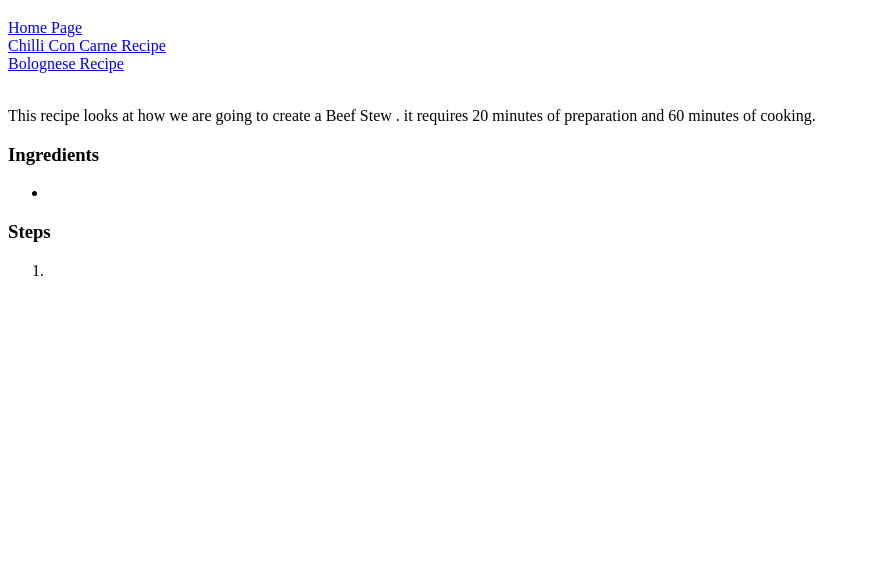
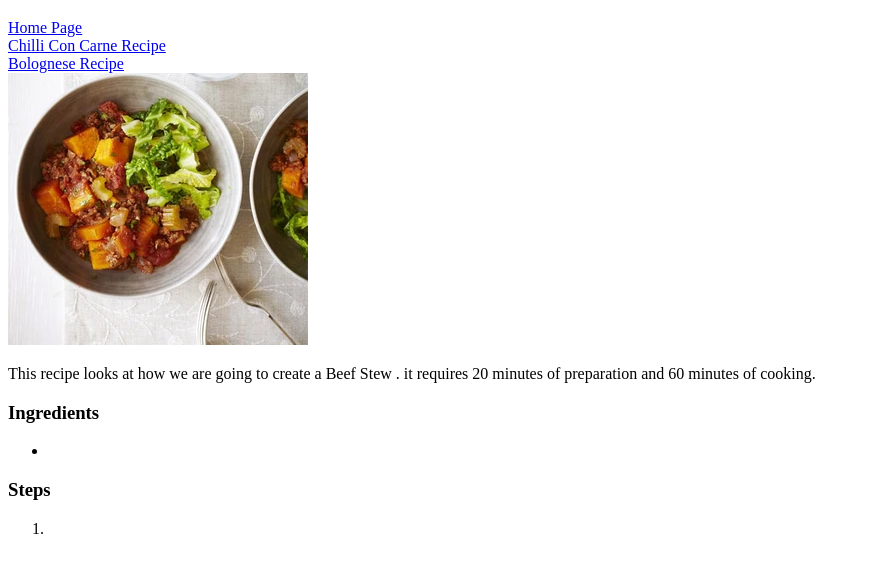
Before and after one commit to Jamtin68/odin-recipes, a plain HTML site: page recipes/BeefStew.html in a window 1280 px wide. Shown: the part 61-634 px from the top of the page, without its empty margins (0-870 px from the left). Drawn offline with Linux system fonts and the light colour scheme.

Commit message:
Add beefstew img

```diff
--- a/recipes/BeefStew.html
+++ b/recipes/BeefStew.html
@@ -12,7 +12,7 @@
         <br>
         <a href="Bolognese.html">Bolognese Recipe</a>
         <br>
-        <img src="">
+        <img src="beefstew.jpeg">
         <p>This recipe looks at how we are going to create a Beef Stew . it requires 20 minutes of preparation and 60 minutes of cooking.</p>
         <h3>Ingredients</h3>
         <ul>
```
Also changed, not shown: recipes/beefstew.jpeg (added).
